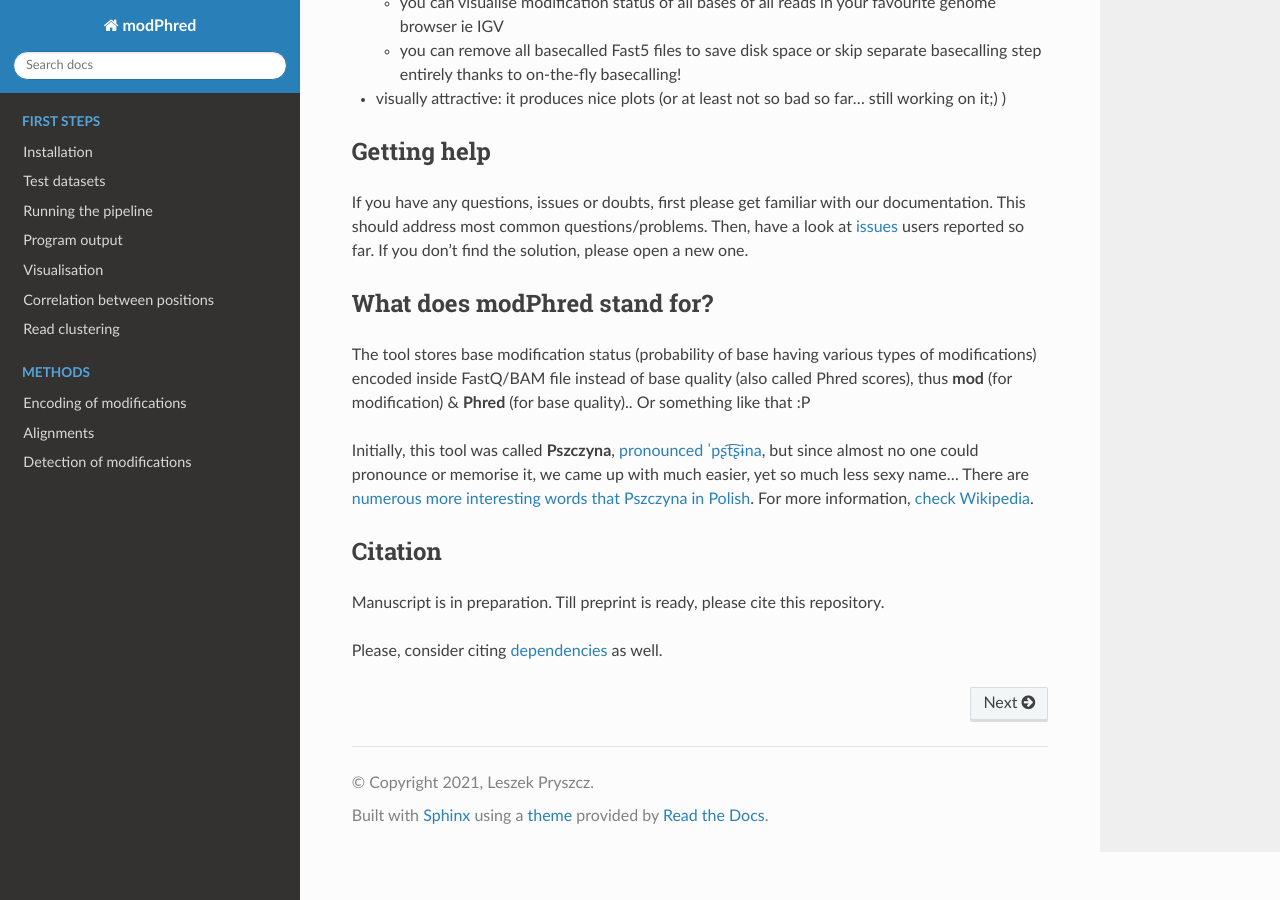
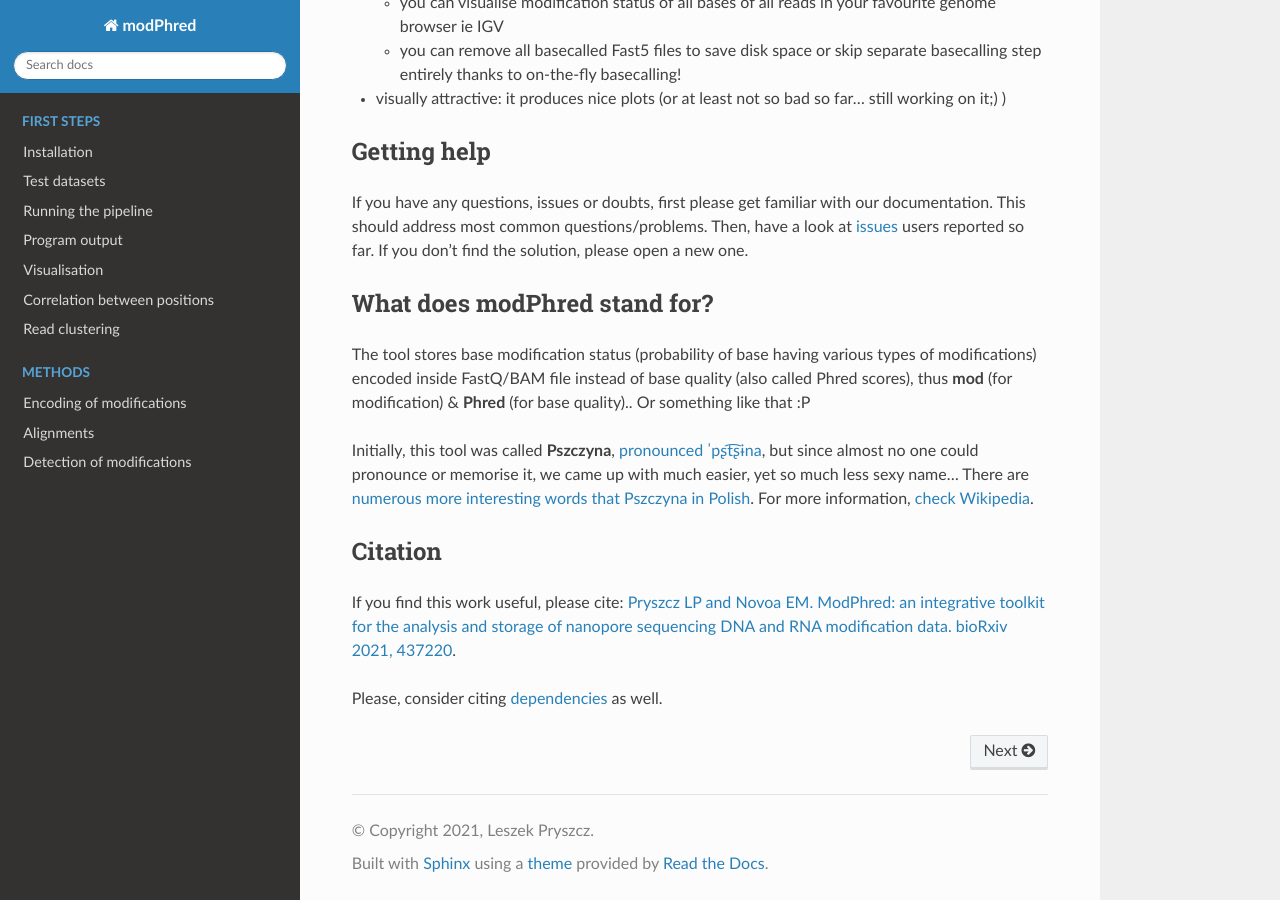
Before and after one commit to novoalab/modPhred, a Sphinx documentation site: the page built from docs/index.rst, in a window 1280 px wide and 900 px high, scrolled down 1528 px. Built offline with Sphinx 7.4.7 and the Read the Docs theme 2.0.0, drawn with Linux system fonts in a browser that asks for light colours.

Commit message:
pre-print in docs

```diff
--- a/docs/index.rst
+++ b/docs/index.rst
@@ -77,8 +77,8 @@ For more information, `check Wikipedia <https://en.wikipedia.org/wiki/Pszczyna>`
 
 Citation
 --------
-
-Manuscript is in preparation. Till preprint is ready, please cite this repository.
+If you find this work useful, please cite:
+`Pryszcz LP and Novoa EM. ModPhred: an integrative toolkit for the analysis and storage of nanopore sequencing DNA and RNA modification data. bioRxiv 2021, 437220 <https://www.biorxiv.org/content/10.1101/2021.03.26.437220v1>`_.
 
 Please, consider citing :doc:`dependencies <install>` as well.
 
```
